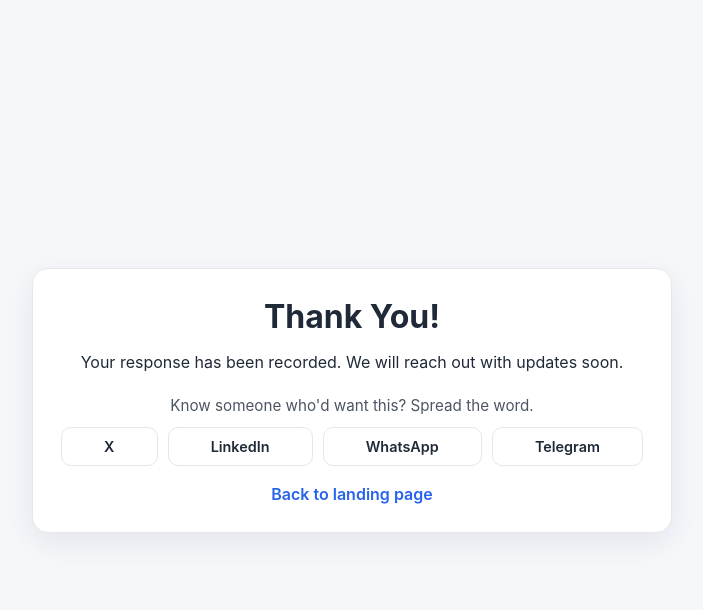
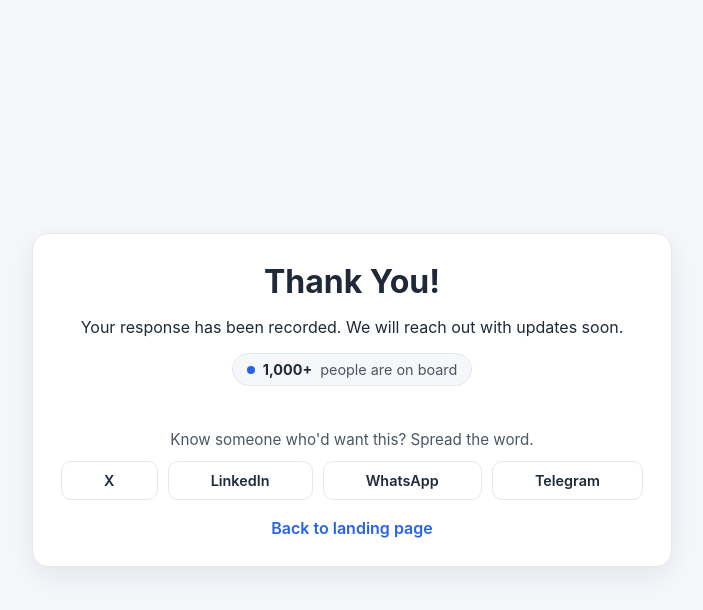
Before and after one commit to TimurS89/Website_poll, a Flask app: page /thank-you in a window 1280 px wide. Shown: the top 610 px of the page, without its empty margins (288-991 px from the left). Run offline with Flask 3, Linux system fonts and the light colour scheme; data that the repository does not hold is empty.

Commit message:
Add seeded social-proof participant counter (floor model)
Show a participant count on the landing and thank-you pages using
max(PARTICIPANT_BASELINE, real signups), defaulting the baseline to 1000:

- Reads "1,000+" while the baseline floors the real count, then switches to
  the exact live number automatically once real sign-ups overtake it — no
  awkward drop, no manual cutover
- Poll percentages stay 100% real (seeded count never feeds them) and the raw
  vote count is hidden, so the headline and the distribution never contradict
- Result bars appear only after RESULTS_MIN_VOTES real votes so early
  percentages aren't dominated by one or two responses
- Both PARTICIPANT_BASELINE and RESULTS_MIN_VOTES are config knobs

https://claude.ai/code/session_01ECCzE3MXctJLXLZmdK5rT6

```diff
--- a/idea_validator/app.py
+++ b/idea_validator/app.py
@@ -208,6 +208,26 @@ def get_poll_results() -> tuple[dict[str, int], int]:
     return counts, sum(counts.values())
 
 
+def count_submissions() -> int:
+    """Total real submissions (one row per email)."""
+    with get_db_connection() as connection:
+        row = connection.execute("SELECT COUNT(*) AS count FROM submissions").fetchone()
+    return int(row["count"])
+
+
+def participant_label() -> str:
+    """Social-proof count using the floor model: max(baseline, real signups).
+
+    Reads "1,000+" while the baseline floors the real count, then switches to the
+    exact live number (no "+") once real sign-ups overtake the baseline.
+    """
+    real = count_submissions()
+    baseline = config.PARTICIPANT_BASELINE
+    if real >= baseline:
+        return f"{real:,}"
+    return f"{baseline:,}+"
+
+
 def build_share_links(page_url: str, message: str) -> dict[str, str]:
     """Build pre-filled share-intent URLs (no APIs/keys required).
 
@@ -254,6 +274,12 @@ def csrf_is_valid() -> bool:
 def inject_csrf_token() -> dict[str, str]:
     """Expose {{ csrf_token }} to every template."""
     return {"csrf_token": get_csrf_token()}
+
+
+@app.context_processor
+def inject_participant_label() -> dict[str, str]:
+    """Expose {{ participant_label }} (the social-proof count) to every template."""
+    return {"participant_label": participant_label()}
 
 
 def require_admin_auth(view: Callable[..., Any]) -> Callable[..., Any]:
@@ -433,7 +459,9 @@ def thank_you() -> str:
 
     extra = {
         "poll_results": poll_results,
-        "total_votes": total,
+        # Show the real percentage bars only once there's a meaningful real sample;
+        # the seeded participant counter is never used to compute these percentages.
+        "show_results": total >= config.RESULTS_MIN_VOTES,
         "user_choice": user_choice,
         "share_links": build_share_links(page_url, message),
         "community_url": config.COMMUNITY_URL,
--- a/idea_validator/static/style.css
+++ b/idea_validator/static/style.css
@@ -48,6 +48,32 @@ h1 {
   margin-bottom: 20px;
   color: var(--muted);
   line-height: 1.5;
+}
+
+.social-proof {
+  display: inline-flex;
+  align-items: center;
+  gap: 8px;
+  margin: 0 0 20px;
+  padding: 7px 14px;
+  background: var(--bg);
+  border: 1px solid var(--border);
+  border-radius: 999px;
+  font-size: 0.9rem;
+  color: var(--muted);
+}
+
+.social-proof::before {
+  content: "";
+  width: 8px;
+  height: 8px;
+  border-radius: 50%;
+  background: var(--accent);
+}
+
+.social-proof-count {
+  font-weight: 700;
+  color: var(--text);
 }
 
 fieldset {
--- a/idea_validator/templates/index.html
+++ b/idea_validator/templates/index.html
@@ -26,6 +26,10 @@
       <section class="card">
         <h1>{{ headline }}</h1>
         <p class="description">{{ description }}</p>
+
+        <p class="social-proof">
+          <span class="social-proof-count">{{ participant_label }}</span> people have already joined
+        </p>
 
         {% if error %}
         <p class="message error">{{ error }}</p>
--- a/idea_validator/templates/thank_you.html
+++ b/idea_validator/templates/thank_you.html
@@ -12,7 +12,11 @@
         <h1>Thank You!</h1>
         <p>Your response has been recorded. We will reach out with updates soon.</p>
 
-        {% if total_votes %}
+        <p class="social-proof">
+          <span class="social-proof-count">{{ participant_label }}</span> people are on board
+        </p>
+
+        {% if show_results %}
         <div class="results">
           <h2 class="results-title">{{ poll_question }}</h2>
           {% for result in poll_results %}
@@ -29,9 +33,6 @@
             </div>
           </div>
           {% endfor %}
-          <p class="results-total">
-            {{ total_votes }} response{{ '' if total_votes == 1 else 's' }} so far
-          </p>
         </div>
         {% endif %}
 
```
Also changed, not shown: idea_validator/config.py (+10 -0 lines), README.md.
